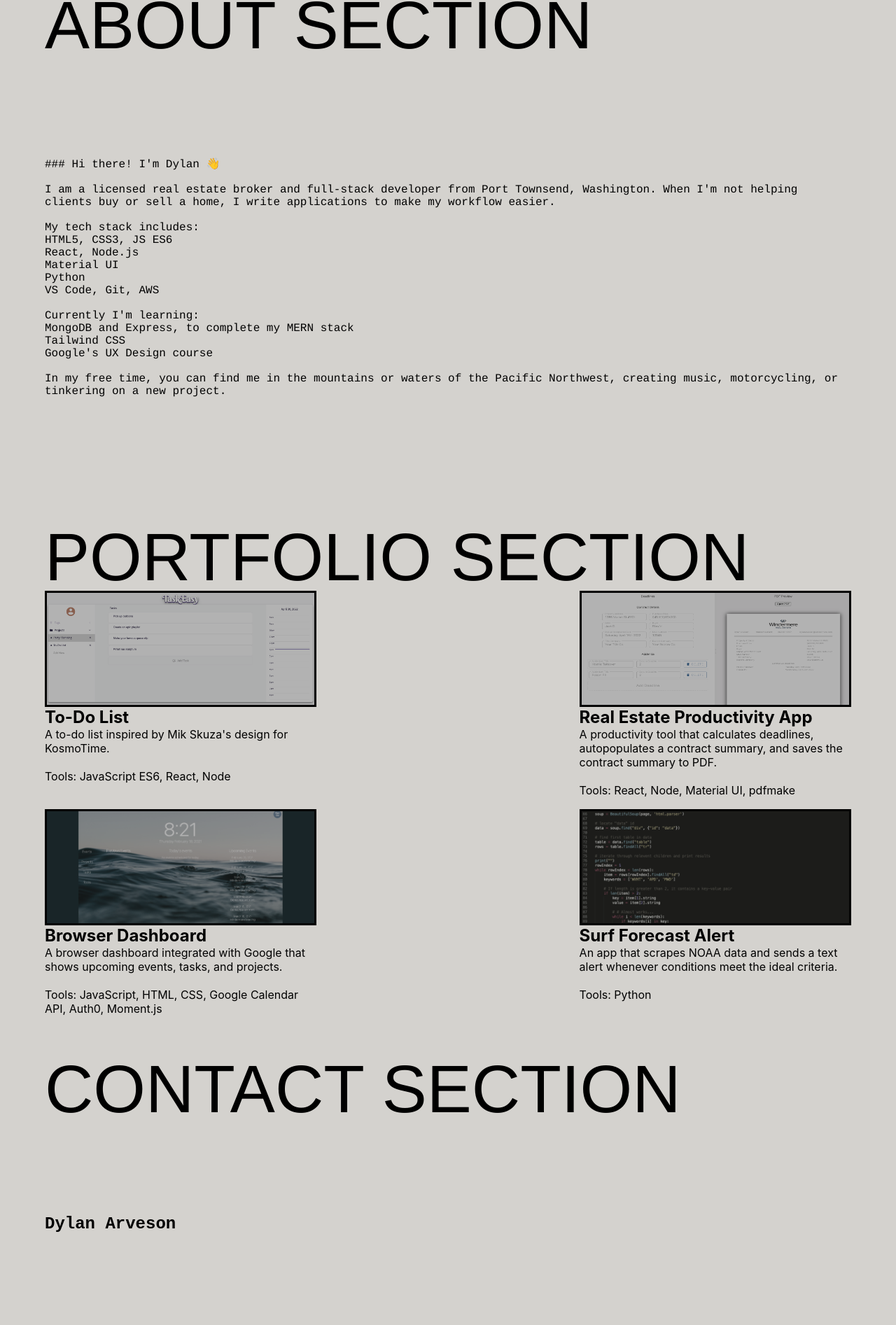
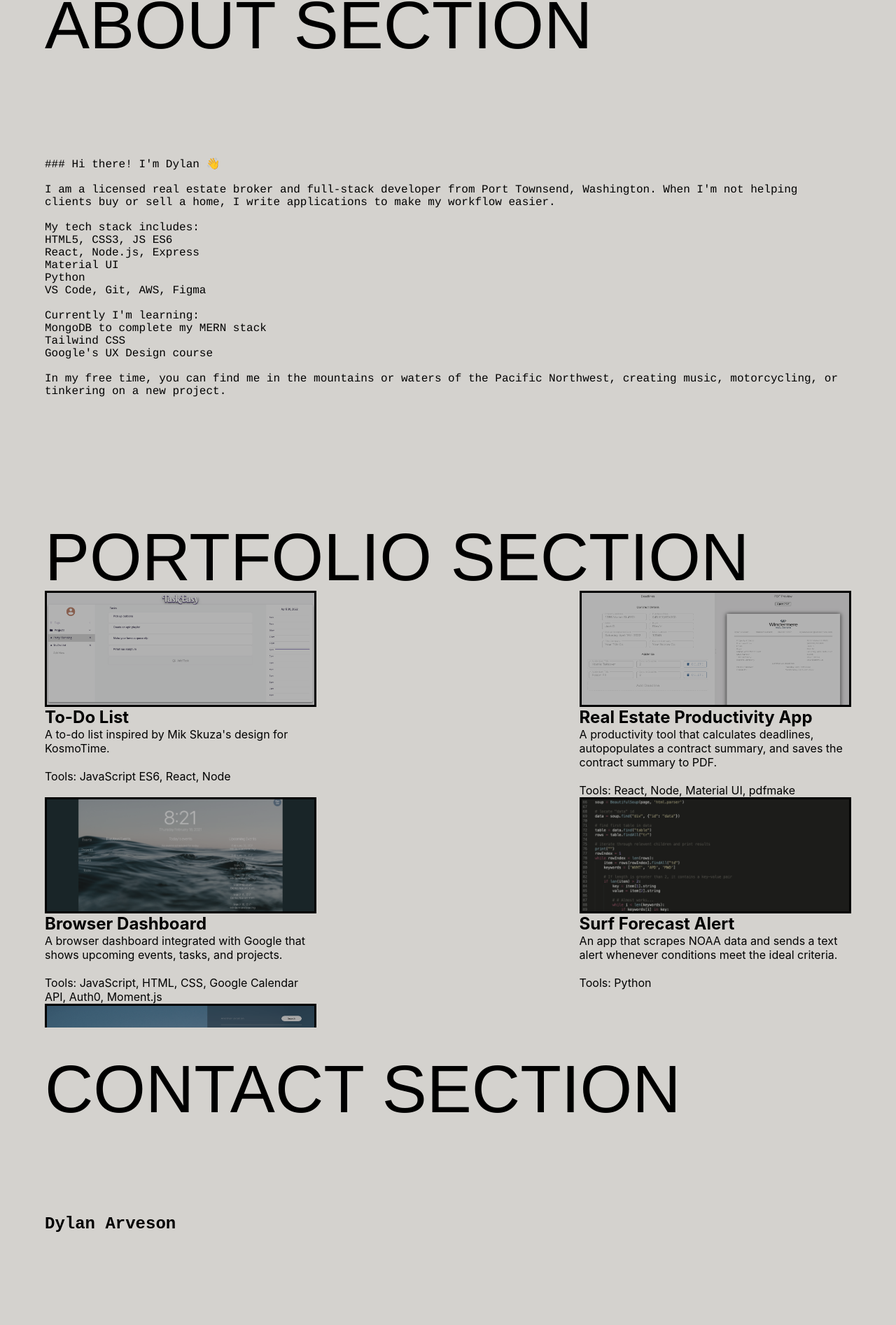
Before and after one commit to dyyllaann/portfolio, a React (Create React App) app: page /info in a window 1280 px wide. Shown: the part 812-2705 px from the top of the page at 70% size. Built offline with nearby package versions, Linux system fonts and the light colour scheme.

Commit message:
Add weather app to portfolio. Change bio.

```diff
--- a/src/App.js
+++ b/src/App.js
@@ -1,16 +1,20 @@
 import './App.css';
 // import me from './me.jpeg';
 // import about from './about.png';
+
+// Image imports
+import me from './drums.png';
+import downArrow from './down-arrow.png';
 import todoScreen from './todoScreen.png';
-import me from './drums.png';
+import reAppScreen from "./re-app-screen.png";
+import dashScreen from './DashScreen.png';
 import surfAppScreen from './SurfAppScreen.png';
-import dashScreen from './DashScreen.png';
-import downArrow from './down-arrow.png';
+import weatherAppScreen from './weather-app-screen.png';
+
 import React, { useEffect } from "react";
 import { BrowserRouter } from "react-router-dom";
 import PortfolioCard from './PortfolioCard';
 
-import reAppScreen from "./re-app-screen.png";
 
 function Header() {
   useEffect(() => {
@@ -113,14 +117,14 @@ function About() {
           <br />
           My tech stack includes: <br />
           HTML5, CSS3, JS ES6 <br />
-          React, Node.js <br />
+          React, Node.js, Express <br />
           Material UI <br />
           Python <br />
-          VS Code, Git, AWS
+          VS Code, Git, AWS, Figma
           <br />
           <br />
           Currently I'm learning: <br />
-					MongoDB and Express, to complete my MERN stack <br />
+					MongoDB to complete my MERN stack <br />
           Tailwind CSS <br />
           Google's UX Design course
           <br />
@@ -175,6 +179,15 @@ function Portfolio() {
 					libraries={"BeautifulSoup, smtplib, time, schedule"}
 					image={surfAppScreen}
 					link="https://github.com/dyyllaann/surf-app"
+				/>
+				<PortfolioCard
+					name={"Weather App"}
+					description={
+						"An app that allows users to access OpenWeatherMap's API to get a real-time weather report."
+					}
+					tools={"JavaScript, HTML, CSS + flex, OpenWeatherMap API"}
+					image={weatherAppScreen}
+					link="https://github.com/dyyllaann/weather-app"
 				/>
 			</div>
 		</section>
```
Also changed, not shown: src/weather-app-screen.png (added).
